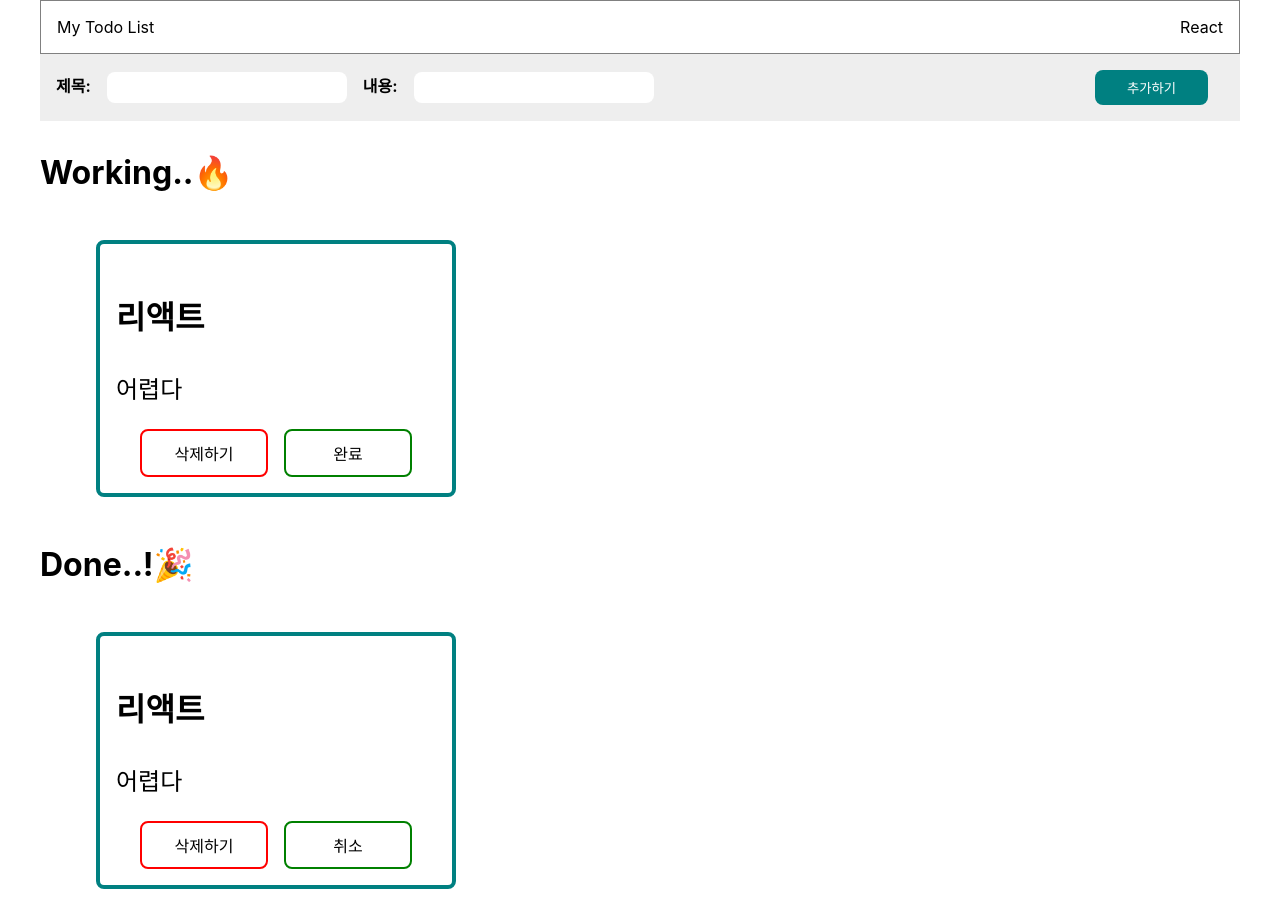
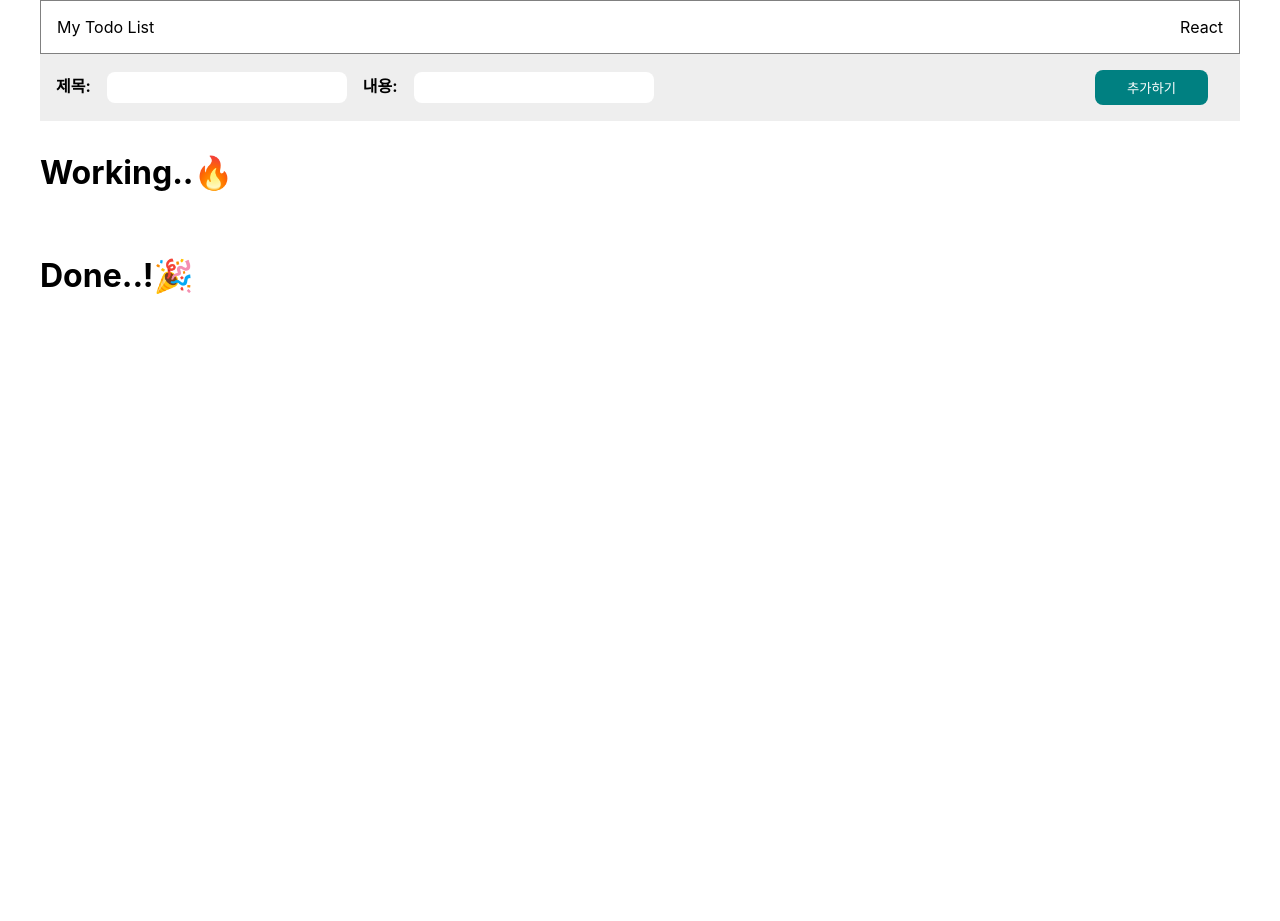
Before and after one commit to Adult96/sparta-todo, a React (Create React App) app: page / in a window 1280 px wide. After the commit the page ends 800 px from the top, so only its background shows below. Built offline with nearby package versions, Linux system fonts and the light colour scheme.

Commit message:
refactor: 프로젝트 리펙토링

```diff
--- a/src/App.js
+++ b/src/App.js
@@ -6,25 +6,11 @@ import TodoList from './components/todoList/TodoList';
 import todoReducer from './reducer/todoReducer';
 
 function App() {
-  const [todo, setTodo] = useReducer(todoReducer, [
-    {
-      id: 0,
-      title: '리액트',
-      comment: '어렵다',
-      isDone: false,
-    },
-    {
-      id: 1,
-      title: '리액트',
-      comment: '어렵다',
-      isDone: true,
-    },
-  ]);
-  console.log(todo);
+  const [todo, setTodo] = useReducer(todoReducer, []);
   return (
     <>
       <Navbar />
-      <AddTodo todo={todo} setTodo={setTodo} />
+      <AddTodo setTodo={setTodo} />
       <TodoList todo={todo} setTodo={setTodo} />
     </>
   );
--- a/src/components/addTodo/AddTodo.jsx
+++ b/src/components/addTodo/AddTodo.jsx
@@ -1,6 +1,6 @@
 import React, { useState } from 'react';
 
-export default function AddTodo({ todo, setTodo }) {
+export default function AddTodo({ setTodo }) {
   const [title, setTitle] = useState('');
   const [comment, setComment] = useState('');
 
```
